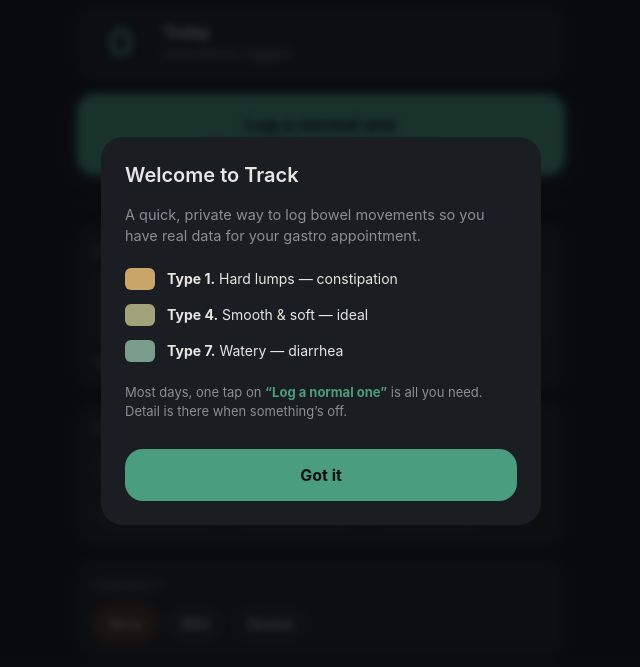
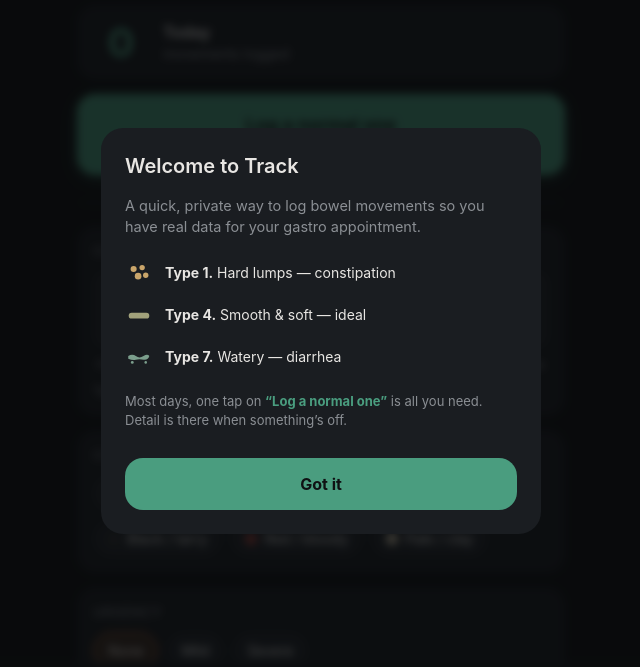
Before and after one commit to activecatalyst/Track, a plain HTML site: page index.html in a window 1280 px wide. Shown: the part 69-736 px from the top of the page, without its empty margins (319-959 px from the left). Drawn offline with Linux system fonts and the light colour scheme.

Commit message:
Add files via upload

```diff
--- a/index.html
+++ b/index.html
@@ -80,10 +80,11 @@
     display:flex; flex-direction:column; align-items:center; gap:6px; padding:10px 2px;
     background:var(--surface2); border-radius:var(--radius-sm); border:1.5px solid transparent; transition:.12s;
   }
-  .bristol .bt .g{width:26px;height:26px;border-radius:50%;display:flex;align-items:center;justify-content:center;}
+  .bristol .bt .g{width:30px;height:30px;display:flex;align-items:center;justify-content:center;}
   .bristol .bt .n{font-size:15px; font-weight:700;}
   .bristol .bt.sel{border-color:var(--accent); background:rgba(74,157,127,.14);}
-  .bristol-desc{font-size:13px; color:var(--muted); margin-top:10px; min-height:18px;}
+  .bristol-ends{display:flex; justify-content:space-between; padding:8px 4px 0; color:var(--muted); font-size:12px;}
+  .bristol-desc{font-size:13px; color:var(--muted); margin-top:8px; min-height:18px;}
 
   /* toggle rows */
   .row{display:flex; align-items:center; justify-content:space-between; gap:12px; padding:4px 0;}
@@ -167,7 +168,7 @@
   .modal p{color:var(--muted); font-size:14.5px;}
   .bristol-legend{margin:14px 0;}
   .bristol-legend .li{display:flex; align-items:center; gap:12px; padding:7px 0; font-size:14px;}
-  .bristol-legend .li .g{width:30px;height:22px;border-radius:6px;flex-shrink:0;}
+  .bristol-legend .li .g{width:28px;height:28px;flex-shrink:0;}
 
   .disclaimer{text-align:center; color:#5a5e63; font-size:12px; padding:20px 10px 4px; line-height:1.5;}
   .toast{position:fixed; bottom:calc(84px + env(safe-area-inset-bottom)); left:50%; transform:translateX(-50%) translateY(20px); background:var(--accent); color:#0F1113; font-weight:600; padding:12px 20px; border-radius:999px; opacity:0; pointer-events:none; transition:.25s; z-index:70; box-shadow:0 6px 20px rgba(0,0,0,.4);}
@@ -219,6 +220,7 @@
     <div class="card">
       <div class="section-title">Consistency (Bristol scale)</div>
       <div class="bristol" id="bristolSel"></div>
+      <div class="bristol-ends"><span>Firm</span><span>Loose</span></div>
       <div class="bristol-desc" id="bristolDesc">Tap a type — or leave blank for “not sure.”</div>
     </div>
 
@@ -399,6 +401,20 @@ function bristolColor(t){
   return `rgb(${mix.join(',')})`;
 }
 
+/* Bristol shape glyph — separate lumps -> smooth -> liquid. size defaults 30 */
+function bristolGlyph(t,size){
+  const s=size||30, c=bristolColor(t);
+  let inner='';
+  if(t===1) inner=`<circle cx="8.5" cy="10" r="3.4" fill="${c}"/><circle cx="18" cy="8.5" r="3" fill="${c}"/><circle cx="13.5" cy="18" r="3.7" fill="${c}"/><circle cx="22" cy="17" r="3" fill="${c}"/>`;
+  else if(t===2) inner=`<path d="M3 15 Q6.5 8.5 10.5 14 Q14 7.5 18 14 Q22 8.5 26 15 Q22 21.5 18 16 Q14 22.5 10.5 16 Q6.5 21.5 3 15Z" fill="${c}"/>`;
+  else if(t===3) inner=`<rect x="3" y="11" width="23" height="8" rx="4" fill="${c}"/><path d="M9.5 11 L10.5 19 M15 11 L14.5 19 M20.5 11 L21.5 19" stroke="#1A1D21" stroke-width="1.2" stroke-linecap="round"/>`;
+  else if(t===4) inner=`<rect x="3" y="12" width="23" height="6.5" rx="3.25" fill="${c}"/>`;
+  else if(t===5) inner=`<ellipse cx="8.5" cy="14.5" rx="4.6" ry="3.5" fill="${c}"/><ellipse cx="20" cy="13.5" rx="4" ry="3" fill="${c}"/><ellipse cx="14.5" cy="20" rx="3.5" ry="2.7" fill="${c}"/>`;
+  else if(t===6) inner=`<path d="M4 15 Q3 9.5 8.5 10.5 Q9.5 6 14.5 9.5 Q19.5 6 20.5 11.5 Q26.5 11.5 23.5 16.5 Q25.5 20.5 19.5 18.5 Q17.5 22.5 12.5 18.5 Q6.5 21.5 5.5 16.5 Q2 16.5 4 15Z" fill="${c}"/>`;
+  else inner=`<path d="M2.5 13.5 Q7 10.5 11 13.5 T19.5 13.5 T26 13.5 Q24.5 18.5 19.5 17.5 T11 17.5 T2.5 16.5 Z" fill="${c}"/><circle cx="7" cy="20.5" r="1.6" fill="${c}"/><circle cx="22" cy="20.5" r="1.4" fill="${c}"/>`;
+  return `<svg width="${s}" height="${s}" viewBox="0 0 29 29" aria-hidden="true">${inner}</svg>`;
+}
+
 /* ---------- state ---------- */
 let form = {};
 function blankForm(){ return {bristol:null,color:null,urgency:'none',made:null,pain:'no',blood:'notsure',mucus:'notsure',smell:null,context:[],note:'',time:null}; }
@@ -439,7 +455,7 @@ function buildForm(){
   const bs=document.getElementById('bristolSel'); bs.innerHTML='';
   BRISTOL.forEach(b=>{
     const el=document.createElement('button'); el.className='bt'; el.dataset.t=b.t;
-    el.innerHTML=`<span class="g" style="background:${bristolColor(b.t)}"></span><span class="n">${b.t}</span>`;
+    el.innerHTML=`<span class="g">${bristolGlyph(b.t)}</span><span class="n">${b.t}</span>`;
     el.onclick=()=>{ form.bristol=(form.bristol===b.t?null:b.t); syncForm(); };
     bs.appendChild(el);
   });
@@ -687,7 +703,7 @@ function buildOnboardLegend(){
   const el=document.getElementById('onboardLegend'); el.innerHTML='';
   [[1,'Hard lumps — constipation'],[4,'Smooth & soft — ideal'],[7,'Watery — diarrhea']].forEach(([t,txt])=>{
     const li=document.createElement('div'); li.className='li';
-    li.innerHTML=`<span class="g" style="background:${bristolColor(t)}"></span><span><b>Type ${t}.</b> ${txt}</span>`;
+    li.innerHTML=`<span class="g" style="display:flex;align-items:center;justify-content:center">${bristolGlyph(t,26)}</span><span><b>Type ${t}.</b> ${txt}</span>`;
     el.appendChild(li);
   });
 }
```
